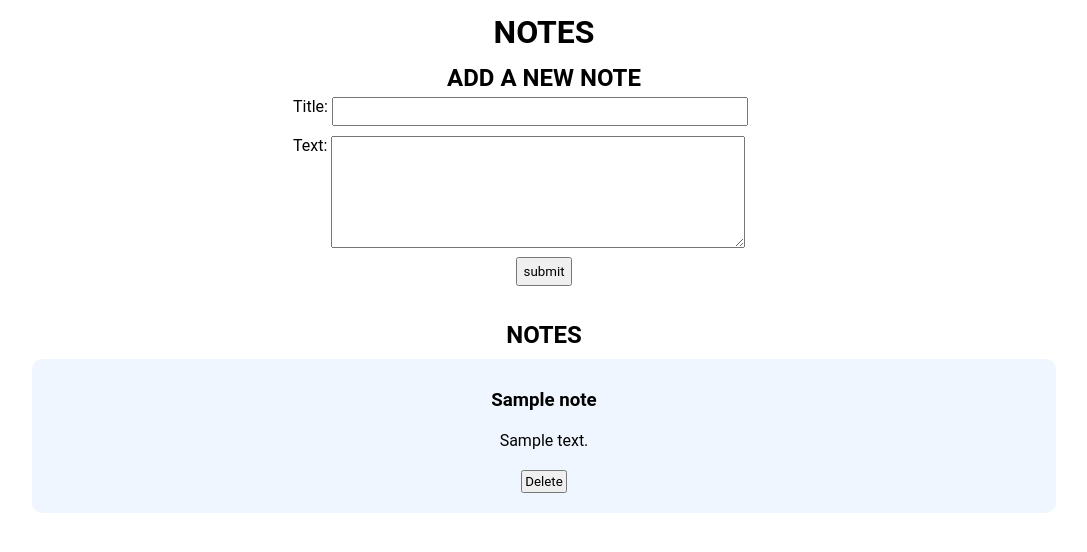
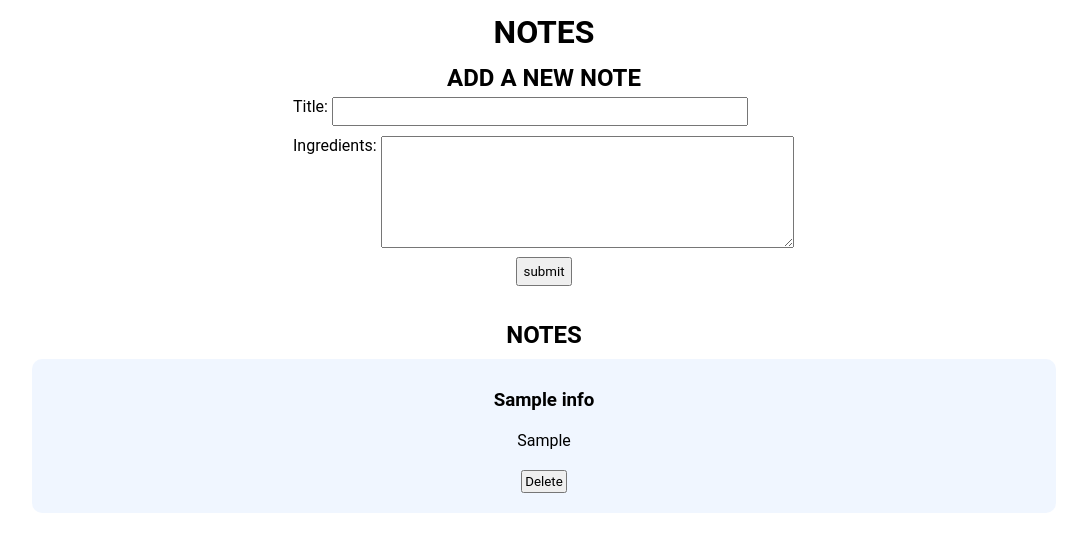
Before and after one commit to RN255/php-note-taker, a PHP site: page / in a window 1280 px wide. Shown: the top 552 px of the page, without its empty margins (96-1183 px from the left). Run offline with PHP 8.4, Linux system fonts and the light colour scheme; tables that the repository leaves empty or names only in its code hold one stand-in row (values such as "Sample post").

Commit message:
new version basic complete database working

```diff
--- a/index.php
+++ b/index.php
@@ -1,6 +1,6 @@
 <?php
   // connect to database
-  $conn = mysqli_connect('localhost', 'robert', 'basic345', 'php_note_taker');
+  $conn = mysqli_connect('localhost', 'userOne', 'sample123', 'database02032023');
 
   //check connection
   if(!$conn) {
@@ -9,13 +9,13 @@
 
   // print existing notes to the page
   // query for table
-  $sql = 'SELECT * FROM notes ORDER BY created_at DESC';
+  $sql = 'SELECT title, ingredients, id FROM info ORDER BY created_at DESC';
 
   // make query and get result
   $result = mysqli_query($conn, $sql);
 
   // fetch the resulting words as an array
-  $note_info = mysqli_fetch_all($result, MYSQLI_ASSOC);
+  $table_info = mysqli_fetch_all($result, MYSQLI_ASSOC);
 
   // free result from memory - good practice
   mysqli_free_result($result);
@@ -24,28 +24,28 @@
   mysqli_close($conn);
 
   // add new notes to the database
-  $title = $note_text = '';
+  $title = $ingredients = '';
 
   $error_msg = '';
 
   if(isset($_POST['submit'])){
 
     // open connection
-    $conn = mysqli_connect('localhost', 'robert', 'basic345', 'php_note_taker');
+    $conn = mysqli_connect('localhost', 'userOne', 'sample123', 'database02032023');
 
-    if((empty($_POST['title'])) && (empty($_POST['note_text']))) {
+    if((empty($_POST['title'])) && (empty($_POST['ingredients']))) {
         $error_msg = 'Some data is required <br />';
 
     } else {
         $title = $_POST['title'];
-        $note_text = $_POST['note_text'];
+        $ingredients = $_POST['ingredients'];
 
         // protect us from attacks
         $title = mysqli_real_escape_string($conn, $_POST['title']);
-        $note_text = mysqli_real_escape_string($conn, $_POST['note_text']);
+        $ingredients = mysqli_real_escape_string($conn, $_POST['ingredients']);
 
         //create sql
-        $sql = "INSERT INTO notes(title, note_text) VALUES('$title', '$note_text')";
+        $sql = "INSERT INTO info(title, ingredients) VALUES('$title', '$ingredients')";
 
         //save to database
         if(mysqli_query($conn, $sql)){
@@ -63,11 +63,11 @@
   if(isset($_POST['delete'])){
 
     // open connection
-    $conn = mysqli_connect('localhost', 'robert', 'basic345', 'php_note_taker');
+    $conn = mysqli_connect('localhost', 'userOne', 'sample123', 'database02032023');
 
-    $note_delete = mysqli_real_escape_string($conn, $_POST['note_delete']);
+    $info_delete = mysqli_real_escape_string($conn, $_POST['info_delete']);
 
-    $sql = "DELETE FROM notes WHERE title = '$note_delete'";
+    $sql = "DELETE FROM info WHERE title = '$info_delete'";
 
     if(mysqli_query($conn, $sql)){
         header('location: index.php');
@@ -98,8 +98,8 @@
                 <input type="text" name="title">
             </div>
             <div class="input">
-                <label class="text-area-label">Text:</label>
-                <textarea type="text" name="note_text"></textarea>
+                <label class="text-area-label">Ingredients:</label>
+                <textarea type="text" name="ingredients"></textarea>
             </div>
 
             <div class="submit-btn">
@@ -110,13 +110,13 @@
 
     <section class="notes-list">
         <h2>NOTES</h2>
-            <?php foreach($note_info as $note_info) { ?>
+            <?php foreach($table_info as $table_info) { ?>
                 <div class="card">
-                    <h3><?php echo htmlspecialchars($note_info['title']); ?></h3>
-                    <p><?php echo htmlspecialchars($note_info['note_text']); ?></p>
+                    <h3><?php echo htmlspecialchars($table_info['title']); ?></h3>
+                    <p><?php echo htmlspecialchars($table_info['ingredients']); ?></p>
                     <div id="delete-btn">
                         <form action="index.php" method="POST">
-                        <input type="hidden" name="note_delete" value="<?php echo $note_info['title'] ?>">
+                        <input type="hidden" name="info_delete" value="<?php echo $table_info['title'] ?>">
                         <input type="submit" name="delete" value="Delete">
                     </div>
                     </form>
```
